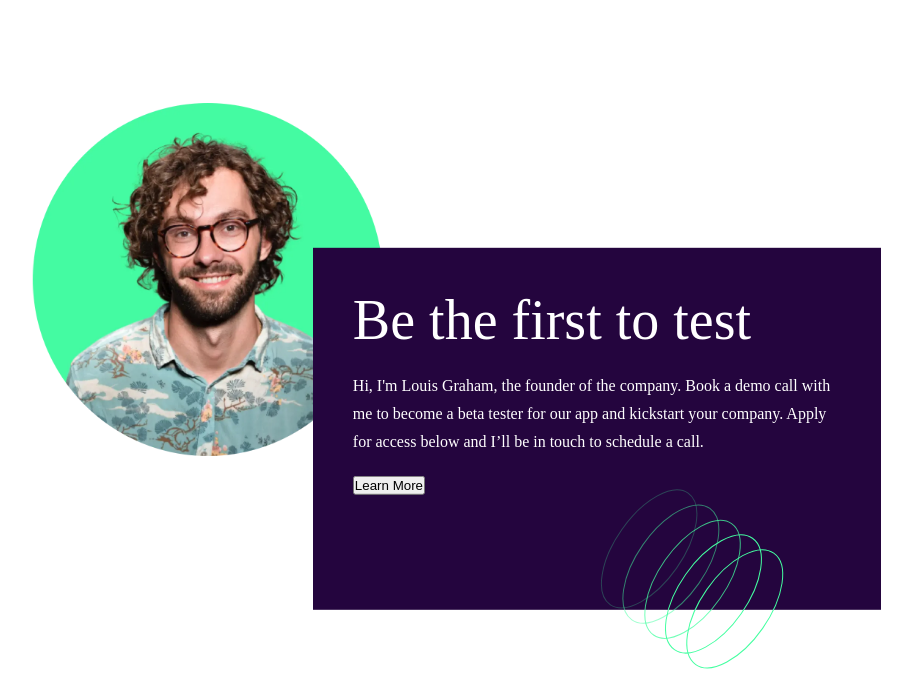
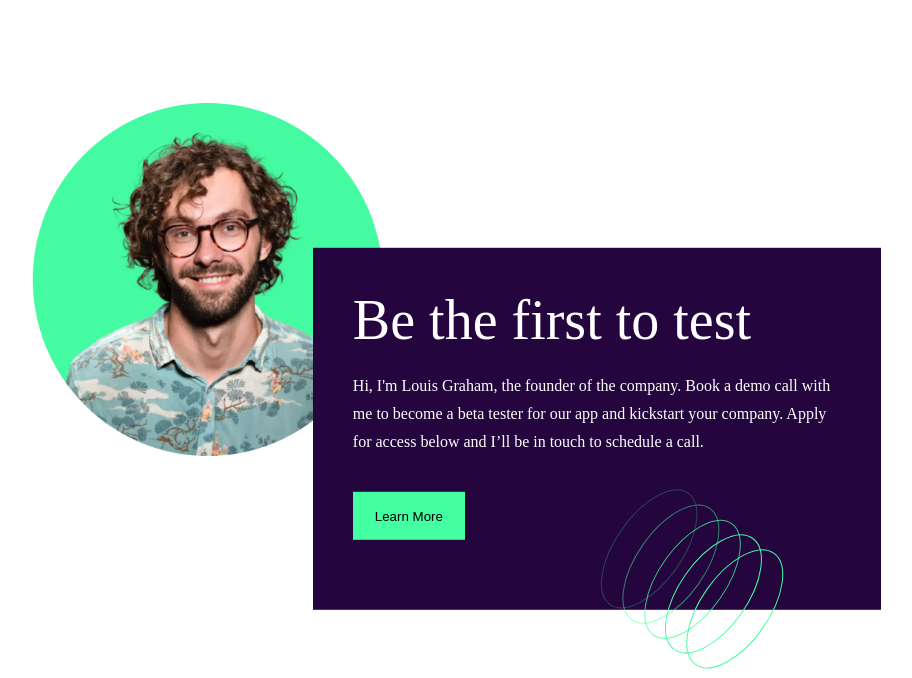
Before and after one commit to yazshrilld/Workit, a plain HTML site: page index.html in a window 1280 px wide. Shown: the part 1517-2195 px from the top of the page, without its empty margins (152-1064 px from the left). Drawn offline with Linux system fonts and the light colour scheme.

Commit message:
code update for learn more button

```diff
--- a/css/index.css
+++ b/css/index.css
@@ -336,6 +336,16 @@ li {
     background: #24053e;
   }
 
+  .btn--learn__2 {
+    margin-top: 1rem;
+    width: 7rem;
+    height: 3rem;
+    background-color: #44ffa1;
+    color: black;
+    border: none;
+    outline: none;
+  }
+
   .svg--3 {
     position: absolute;
     bottom: -63%;
```
